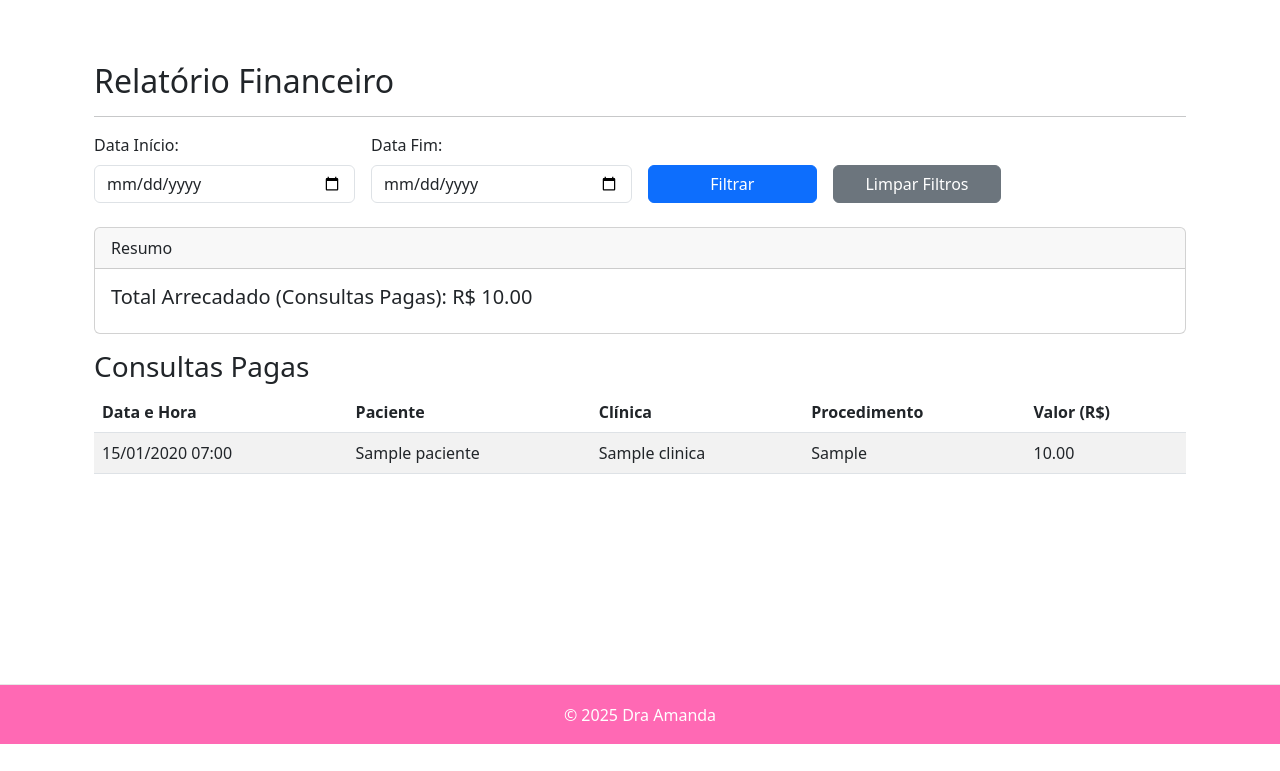
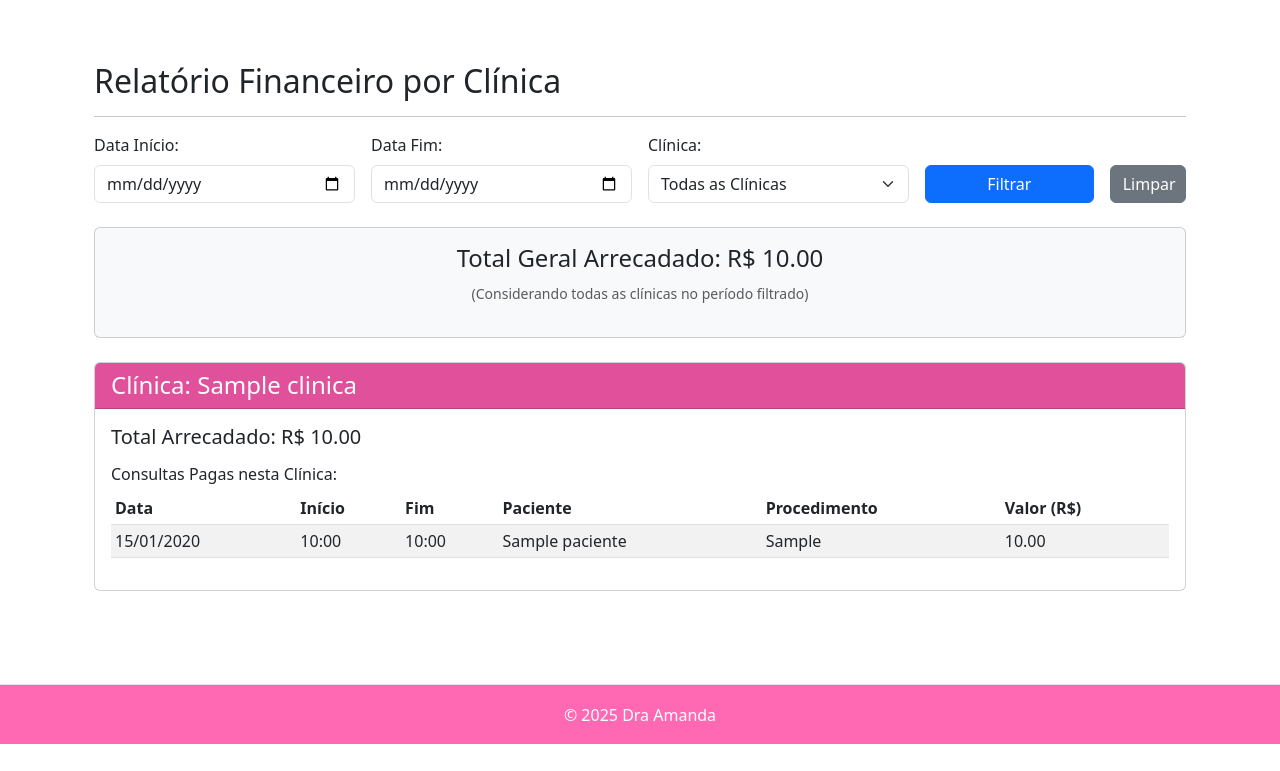
Before and after one commit to Edison88-ea/agendaDra, a Django app: page /relatorio/financeiro/ in a window 1280 px wide. Shown: the part 56-827 px from the top of the page. Run offline with Django 5.2, Linux system fonts and the light colour scheme; tables that the repository leaves empty hold one stand-in row (values such as "Sample post").

Commit message:
atualizado-relatorio-agenda

```diff
--- a/agenda_dentista/settings.py
+++ b/agenda_dentista/settings.py
@@ -24,7 +24,7 @@ BASE_DIR = Path(__file__).resolve().parent.parent
 SECRET_KEY = 'django-insecure-ap@cef%0s0m5i5mehcx-wd3lf6iz*odx%rs)gp03gw)zv@pvg4'
 
 # SECURITY WARNING: don't run with debug turned on in production!
-DEBUG = False
+DEBUG = True
 
 ALLOWED_HOSTS = ['*']
 
--- a/core/views.py
+++ b/core/views.py
@@ -2,14 +2,14 @@ from django.shortcuts import render, redirect, get_object_or_404
 from django.views.generic import ListView, CreateView, UpdateView, DeleteView
 from django.urls import reverse_lazy
 from django.utils import timezone
-from datetime import datetime, timedelta, date
+from datetime import datetime, timedelta, date, time # Adicione 'time' aqui
 from .models import Paciente, Clinica, Consulta, Dentista
 from .forms import ConsultaForm
 from django.http import JsonResponse
 from django.conf import settings # Adicione esta importação
 import os # Adicione esta importação
 from django.db.models import Sum # Importe Sum para agregação
-from django.db.models import Q
+from django.db.models import Q # Importe Q
 
 class AgendaView(ListView):
     model = Consulta
@@ -34,7 +34,7 @@ class AgendaView(ListView):
             start_of_week = today - timedelta(days=today.weekday())
             end_of_week = start_of_week + timedelta(days=6)
 
-        return Consulta.objects.filter(data_hora__date__gte=start_of_week, data_hora__date__lte=end_of_week).order_by('data_hora')
+        return Consulta.objects.filter(data_consulta__gte=start_of_week, data_consulta__lte=end_of_week).order_by('data_consulta', 'hora_inicio')
 
     def get_context_data(self, **kwargs):
         context = super().get_context_data(**kwargs)
@@ -58,10 +58,10 @@ class AgendaView(ListView):
 
         consultas_por_data = {}
         for consulta in self.get_queryset():
-            data_consulta = consulta.data_hora.date()
-            if data_consulta not in consultas_por_data:
-                consultas_por_data[data_consulta] = []
-            consultas_por_data[data_consulta].append(consulta)
+            data_consulta_obj = consulta.data_consulta
+            if data_consulta_obj not in consultas_por_data:
+                consultas_por_data[data_consulta_obj] = []
+            consultas_por_data[data_consulta_obj].append(consulta)
         context['consultas_por_data'] = consultas_por_data
 
         prev_week_start = start_of_week - timedelta(weeks=1)
@@ -71,7 +71,6 @@ class AgendaView(ListView):
 
         return context
 
-# Certifique-se que esta classe está definida corretamente
 class AgendarConsultaCreateView(CreateView):
     model = Consulta
     form_class = ConsultaForm
@@ -80,9 +79,27 @@ class AgendarConsultaCreateView(CreateView):
 
     def get_form_kwargs(self):
         kwargs = super().get_form_kwargs()
-        # Se você tem o modelo Dentista e quer pré-selecionar:
-        # if Dentista.objects.exists():
-        #     kwargs['initial']['dentista'] = Dentista.objects.first()
+
+        initial_data = {}
+        data_param = self.request.GET.get('data')
+        hora_inicio_param = self.request.GET.get('hora_inicio')
+
+        if data_param:
+            try:
+                initial_data['data_consulta'] = datetime.strptime(data_param, '%Y-%m-%d').date()
+            except ValueError:
+                pass
+        if hora_inicio_param:
+            try:
+                initial_data['hora_inicio'] = datetime.strptime(hora_inicio_param, '%H:%M').time()
+                # Sugerir hora_fim 30 minutos depois
+                initial_data['hora_fim'] = (datetime.strptime(hora_inicio_param, '%H:%M') + timedelta(minutes=30)).time()
+            except ValueError:
+                pass
+
+        if initial_data:
+            kwargs['initial'] = initial_data
+
         return kwargs
 
 class ConsultaUpdateView(UpdateView):
@@ -100,10 +117,10 @@ class PacienteListView(ListView):
     model = Paciente
     template_name = 'core/paciente_list.html'
     context_object_name = 'pacientes'
-    paginate_by = 10  # Adiciona paginação, se desejar
+    paginate_by = 10
 
     def get_queryset(self):
-        queryset = super().get_queryset().order_by('nome') # Ordena por nome por padrão
+        queryset = super().get_queryset().order_by('nome')
         query = self.request.GET.get('q')
         if query:
             queryset = queryset.filter(
@@ -113,18 +130,18 @@ class PacienteListView(ListView):
 
     def get_context_data(self, **kwargs):
         context = super().get_context_data(**kwargs)
-        context['query'] = self.request.GET.get('q', '') # Passa o termo de busca para o template
+        context['query'] = self.request.GET.get('q', '')
         return context
 
 class PacienteCreateView(CreateView):
     model = Paciente
-    fields = ['nome', 'telefone', 'email', 'data_nascimento', 'cpf', 'exames']
+    fields = ['nome', 'telefone', 'email', 'data_nascimento', 'cpf', 'arquivo_exame_paciente', 'termo_paciente']
     template_name = 'core/paciente_form.html'
     success_url = reverse_lazy('paciente_list')
 
 class PacienteUpdateView(UpdateView):
     model = Paciente
-    fields = ['nome', 'telefone', 'email', 'data_nascimento', 'cpf', 'exames']
+    fields = ['nome', 'telefone', 'email', 'data_nascimento', 'cpf', 'arquivo_exame_paciente', 'termo_paciente']
     template_name = 'core/paciente_form.html'
     success_url = reverse_lazy('paciente_list')
 
@@ -132,10 +149,10 @@ class ClinicaListView(ListView):
     model = Clinica
     template_name = 'core/clinica_list.html'
     context_object_name = 'clinicas'
-    paginate_by = 10 # Adiciona paginação
+    paginate_by = 10
 
     def get_queryset(self):
-        queryset = super().get_queryset().order_by('nome') # Ordena por nome
+        queryset = super().get_queryset().order_by('nome')
         query = self.request.GET.get('q')
         if query:
             queryset = queryset.filter(nome__icontains=query)
@@ -143,7 +160,7 @@ class ClinicaListView(ListView):
 
     def get_context_data(self, **kwargs):
         context = super().get_context_data(**kwargs)
-        context['query'] = self.request.GET.get('q', '') # Passa o termo de busca para o template
+        context['query'] = self.request.GET.get('q', '')
         return context
 
 class ClinicaCreateView(CreateView):
@@ -161,30 +178,67 @@ class ClinicaUpdateView(UpdateView):
 def relatorio_financeiro(request):
     data_inicio_str = request.GET.get('data_inicio')
     data_fim_str = request.GET.get('data_fim')
+    clinica_id = request.GET.get('clinica')
 
-    consultas = Consulta.objects.filter(pago=True)
-    total_arrecadado = 0
+    # Queryset base para todas as consultas pagas no período
+    consultas_pagas_periodo = Consulta.objects.filter(pago=True)
 
     if data_inicio_str:
         try:
             data_inicio = datetime.strptime(data_inicio_str, '%Y-%m-%d').date()
-            consultas = consultas.filter(data_hora__date__gte=data_inicio)
+            consultas_pagas_periodo = consultas_pagas_periodo.filter(data_consulta__gte=data_inicio)
         except ValueError:
             pass
     if data_fim_str:
         try:
             data_fim = datetime.strptime(data_fim_str, '%Y-%m-%d').date()
-            consultas = consultas.filter(data_hora__date__lte=data_fim)
+            consultas_pagas_periodo = consultas_pagas_periodo.filter(data_consulta__lte=data_fim)
         except ValueError:
             pass
 
-    total_arrecadado = consultas.aggregate(total=Sum('valor'))['total'] or 0.00
+    # Calcular o total geral arrecadado (antes de filtrar por clínica específica)
+    total_geral_arrecadado = consultas_pagas_periodo.aggregate(total=Sum('valor'))['total'] or 0.00
+
+    # Dicionário para armazenar relatórios por clínica
+    relatorios_por_clinica = {}
+
+    # Obter todas as clínicas para o filtro e para agrupar
+    todas_clinicas = Clinica.objects.all().order_by('nome')
+
+    # Se uma clínica específica foi selecionada, filtraremos apenas por ela
+    if clinica_id:
+        consultas_pagas_periodo = consultas_pagas_periodo.filter(clinica_id=clinica_id)
+
+        # Para garantir que o relatório por clínica seja apenas para a selecionada
+        clinica_selecionada_obj = todas_clinicas.filter(pk=clinica_id).first()
+        if clinica_selecionada_obj:
+            consultas_da_clinica = consultas_pagas_periodo.filter(clinica=clinica_selecionada_obj).order_by('-data_consulta', '-hora_inicio')
+            total_arrecadado_clinica = consultas_da_clinica.aggregate(total=Sum('valor'))['total'] or 0.00
+            if consultas_da_clinica.exists():
+                relatorios_por_clinica[clinica_selecionada_obj.nome] = {
+                    'clinica_obj': clinica_selecionada_obj,
+                    'consultas': consultas_da_clinica,
+                    'total_arrecadado': total_arrecadado_clinica,
+                }
+    else: # Se nenhuma clínica específica foi selecionada, mostra todas
+        for clinica in todas_clinicas:
+            consultas_da_clinica = consultas_pagas_periodo.filter(clinica=clinica).order_by('-data_consulta', '-hora_inicio')
+            total_arrecadado_clinica = consultas_da_clinica.aggregate(total=Sum('valor'))['total'] or 0.00
+
+            if consultas_da_clinica.exists():
+                relatorios_por_clinica[clinica.nome] = {
+                    'clinica_obj': clinica,
+                    'consultas': consultas_da_clinica,
+                    'total_arrecadado': total_arrecadado_clinica,
+                }
 
     context = {
-        'consultas': consultas.order_by('-data_hora'),
-        'total_arrecadado': total_arrecadado,
+        'relatorios_por_clinica': relatorios_por_clinica,
+        'todas_clinicas': todas_clinicas,
         'data_inicio': data_inicio_str,
         'data_fim': data_fim_str,
+        'clinica_selecionada_id': int(clinica_id) if clinica_id else '',
+        'total_geral_arrecadado': total_geral_arrecadado, # Novo: Total geral
     }
     return render(request, 'core/relatorio_financeiro.html', context)
 
@@ -192,59 +246,85 @@ def get_consultas_json(request):
     start_str = request.GET.get('start')
     end_str = request.GET.get('end')
 
+    print(f"\n--- Requisição FullCalendar ---")
+    print(f"Parâmetros recebidos: start={start_str}, end={end_str}")
+
     consultas_qs = Consulta.objects.all()
 
     if start_str and end_str:
         try:
-            start_date_naive = datetime.fromisoformat(start_str.replace('Z', '+00:00'))
-            end_date_naive = datetime.fromisoformat(end_str.replace('Z', '+00:00'))
+            start_date_obj = datetime.fromisoformat(start_str.replace('Z', '+00:00'))
+            end_date_obj = datetime.fromisoformat(end_str.replace('Z', '+00:00'))
 
-            start_date = timezone.make_aware(start_date_naive) if timezone.is_naive(start_date_naive) else start_date_naive
-            end_date = timezone.make_aware(end_date_naive) if timezone.is_naive(end_date_naive) else end_date_naive
+            if settings.USE_TZ:
+                start_date = timezone.make_aware(start_date_obj) if timezone.is_naive(start_date_obj) else start_date_obj
+                end_date = timezone.make_aware(end_date_obj) if timezone.is_naive(end_date_obj) else end_date_obj
+            else:
+                start_date = start_date_obj
+                end_date = end_date_obj
 
-            consultas_qs = consultas_qs.filter(data_hora__gte=start_date, data_hora__lt=end_date)
+            # Abordagem de filtro no Python (para depuração e clareza):
+            consultas_filtradas_em_memoria = []
+            for consulta in consultas_qs:
+                consulta_start_dt = timezone.make_aware(datetime.combine(consulta.data_consulta, consulta.hora_inicio))
+                consulta_end_dt = timezone.make_aware(datetime.combine(consulta.data_consulta, consulta.hora_fim))
+
+                # Verifica se o evento da consulta intercepta o período [start_date, end_date)
+                if consulta_start_dt < end_date and consulta_end_dt > start_date:
+                    consultas_filtradas_em_memoria.append(consulta)
+
+            consultas_qs = consultas_filtradas_em_memoria # Usa a lista filtrada
+
+            print(f"Datas de filtro (aware): start={start_date}, end={end_date}")
+            # print(f"Query SQL gerada: {str(consultas_qs.query)}") # Não funciona mais com lista filtrada em memória
 
         except ValueError as e:
-            print(f"ERRO ao parsear datas do FullCalendar: {e}")
+            print(f"ERRO ao converter datas do FullCalendar: {e}")
             pass
 
     events = []
-    for consulta in consultas_qs:
+    for consulta in consultas_qs: # Itera sobre a lista filtrada
         event_id = str(consulta.pk)
-        event_title = f"{consulta.paciente.nome}"
+
+        # Obtém o nome do paciente e da clínica de forma segura
+        paciente_nome_display = consulta.paciente.nome if consulta.paciente else 'Horário Reservado'
+        clinica_nome_display = consulta.clinica.nome if consulta.clinica else 'N/A'
+
+        event_title = f"{paciente_nome_display}"
         if consulta.procedimento:
             event_title += f" - {consulta.procedimento}"
 
-        # Define a cor do evento com base no status
-        if consulta.status == 'ATENDIDO':
-            event_background_color = '#add8e6'  # Azul claro para Atendido
-            event_text_color = '#000000'       # Texto preto para melhor contraste
-        elif consulta.status == 'CANCELADO' or consulta.status == 'NAO_COMPARECEU':
-            event_background_color = '#dc3545'  # Vermelho para Cancelado/Não Compareceu
-            event_text_color = '#ffffff'       # Texto branco
-        elif consulta.status == 'CONFIRMADO':
-            event_background_color = '#198754'  # Verde para Confirmado
-            event_text_color = '#ffffff'       # Texto branco
-        elif consulta.status == 'AGENDADO':
-            event_background_color = '#E0509B'  # Rosa escuro
-            event_text_color = '#ffffff'       # Texto branco
+        start_datetime = datetime.combine(consulta.data_consulta, consulta.hora_inicio)
+        end_datetime = datetime.combine(consulta.data_consulta, consulta.hora_fim)
+
+        if settings.USE_TZ:
+            start_datetime = timezone.make_aware(start_datetime, timezone.get_current_timezone())
+            end_datetime = timezone.make_aware(end_datetime, timezone.get_current_timezone())
+
+        event_background_color = '#198754' if consulta.status == 'CONFIRMADO' else \
+                               '#add8e6' if consulta.status == 'ATENDIDO' else \
+                               '#dc3545' if consulta.status in ['CANCELADO', 'NAO_COMPARECEU'] else \
+                               '#808080' if consulta.status == 'RESERVADO' else \
+                               '#E0509B' # Agendado ou outros
+        event_text_color = '#000000' if consulta.status == 'ATENDIDO' else '#ffffff'
+
 
         events.append({
             'id': event_id,
             'title': event_title,
-            'start': consulta.data_hora.isoformat(),
-            'end': (consulta.data_hora + timedelta(minutes=30)).isoformat(), # Ajuste conforme a duração da consulta
+            'start': start_datetime.isoformat(),
+            'end': end_datetime.isoformat(),
             'url': reverse_lazy('editar_consulta', kwargs={'pk': consulta.pk}),
             'extendedProps': {
-                'paciente_nome': consulta.paciente.nome,
-                'clinica_nome': consulta.clinica.nome,
-                'status': consulta.get_status_display(), # Usando o valor legível para o tooltip
+                'paciente_nome': paciente_nome_display, # Usar a variável segura
+                'clinica_nome': clinica_nome_display,   # Usar a variável segura
+                'status': consulta.get_status_display(),
                 'procedimento': consulta.procedimento or 'Não especificado',
                 'valor': f"R$ {consulta.valor:.2f}" if consulta.valor is not None else 'N/A',
                 'pago': 'Sim' if consulta.pago else 'Não',
             },
             'backgroundColor': event_background_color,
-            'borderColor': event_background_color, # Geralmente a mesma cor do fundo
+            'borderColor': event_background_color,
             'textColor': event_text_color,
             'allDay': False,
         })
--- a/templates/core/paciente_form.html
+++ b/templates/core/paciente_form.html
@@ -8,9 +8,9 @@
         <h2>{% if form.instance.pk %}Editar Paciente{% else %}Novo Paciente{% endif %}</h2>
     </div>
     <div class="card-body">
-        <form method="post">
+        <form method="post" enctype="multipart/form-data"> {# Adicionar este atributo #}
             {% csrf_token %}
-            {{ form.as_p }} {# Este renderiza todos os campos definidos no fields da view #}
+            {{ form.as_p }}
             <button type="submit" class="btn btn-primary">Salvar</button>
             <a href="{% url 'paciente_list' %}" class="btn btn-secondary">Cancelar</a>
         </form>
--- a/templates/core/relatorio_financeiro.html
+++ b/templates/core/relatorio_financeiro.html
@@ -4,7 +4,7 @@
 
 {% block content %}
 <div class="container mt-4">
-    <h2>Relatório Financeiro</h2>
+    <h2>Relatório Financeiro por Clínica</h2>
     <hr>
 
     <form method="get" class="mb-4">
@@ -17,51 +17,79 @@
                 <label for="data_fim" class="form-label">Data Fim:</label>
                 <input type="date" class="form-control" id="data_fim" name="data_fim" value="{{ data_fim|default:'' }}">
             </div>
+            <div class="col-md-3">
+                <label for="clinica_filter" class="form-label">Clínica:</label>
+                <select class="form-select" id="clinica_filter" name="clinica">
+                    <option value="">Todas as Clínicas</option>
+                    {% for clinica in todas_clinicas %}
+                        <option value="{{ clinica.pk }}" {% if clinica.pk == clinica_selecionada_id %}selected{% endif %}>
+                            {{ clinica.nome }}
+                        </option>
+                    {% endfor %}
+                </select>
+            </div>
             <div class="col-md-2">
                 <button type="submit" class="btn btn-primary w-100">Filtrar</button>
             </div>
-            <div class="col-md-2">
-                <a href="{% url 'relatorio_financeiro' %}" class="btn btn-secondary w-100">Limpar Filtros</a>
+            <div class="col-md-1">
+                <a href="{% url 'relatorio_financeiro' %}" class="btn btn-secondary w-100">Limpar</a>
             </div>
         </div>
     </form>
 
-    <div class="card mb-3">
-        <div class="card-header">
-            Resumo
-        </div>
+    <div class="card mb-4 bg-light">
         <div class="card-body">
-            <h5 class="card-title">Total Arrecadado (Consultas Pagas): R$ {{ total_arrecadado|floatformat:2 }}</h5>
+            <h4 class="card-title text-center">Total Geral Arrecadado: R$ {{ total_geral_arrecadado|floatformat:2 }}</h4>
+            <p class="text-center text-muted"><small>(Considerando todas as clínicas no período filtrado)</small></p>
         </div>
     </div>
 
-    {% if consultas %}
-    <h3>Consultas Pagas</h3>
-    <table class="table table-striped table-hover">
+    {% if relatorios_por_clinica %}
+        {% for nome_clinica, dados_clinica in relatorios_por_clinica.items %}
+            <div class="card mb-4">
+                <div class="card-header card-header-pink-darker text-white">
+                    <h4 class="card-title mb-0">Clínica: {{ nome_clinica }}</h4>
+                </div>
+                <div class="card-body">
+                    <h5 class="card-title mb-3">Total Arrecadado: R$ {{ dados_clinica.total_arrecadado|floatformat:2 }}</h5>
+
+                    {% if dados_clinica.consultas %}
+                        <h6>Consultas Pagas nesta Clínica:</h6>
+                        <div class="table-responsive">
+                            <table class="table table-striped table-hover table-sm">
                                 <thead>
                                     <tr>
-                <th>Data e Hora</th>
+                                        <th>Data</th>
+                                        <th>Início</th>
+                                        <th>Fim</th>
                                         <th>Paciente</th>
-                <th>Clínica</th>
                                         <th>Procedimento</th>
                                         <th>Valor (R$)</th>
                                     </tr>
                                 </thead>
                                 <tbody>
-            {% for consulta in consultas %}
+                                    {% for consulta in dados_clinica.consultas %}
                                     <tr>
-                <td>{{ consulta.data_hora|date:"d/m/Y H:i" }}</td>
+                                        <td>{{ consulta.data_consulta|date:"d/m/Y" }}</td>
+                                        <td>{{ consulta.hora_inicio|time:"H:i" }}</td>
+                                        <td>{{ consulta.hora_fim|time:"H:i" }}</td>
                                         <td>{{ consulta.paciente.nome }}</td>
-                <td>{{ consulta.clinica.nome }}</td>
-                <td>{{ consulta.procedimento|default:"Não especificado" }}</td>
+                                        <td>{{ consulta.procedimento|default:"N/A" }}</td>
                                         <td>{{ consulta.valor|floatformat:2 }}</td>
                                     </tr>
                                     {% endfor %}
                                 </tbody>
                             </table>
+                        </div>
+                    {% else %}
+                        <p class="text-muted">Nenhuma consulta paga encontrada para esta clínica no período.</p>
+                    {% endif %}
+                </div>
+            </div>
+        {% endfor %}
     {% else %}
         <div class="alert alert-info" role="alert">
-        Nenhuma consulta paga encontrada para o período selecionado.
+            Nenhuma consulta paga encontrada para o período e/ou clínica selecionados.
         </div>
     {% endif %}
 </div>
```
Also changed, not shown: core/admin.py (+13 -6 lines), core/forms.py (+64 -6 lines), core/models.py (+38 -16 lines), templates/core/agenda.html (+83 -89 lines), core/migrations/0009_alter_consulta_options_and_more.py (added), core/migrations/0010_alter_consulta_paciente.py (added), core/migrations/0011_alter_consulta_paciente.py (added), core/migrations/0012_paciente_arquivo_exame_paciente_and_more.py (added), core/migrations/0013_remove_paciente_exames_alter_consulta_clinica_and_more.py (added). Lines whose indentation alone changed are shown as unchanged.
